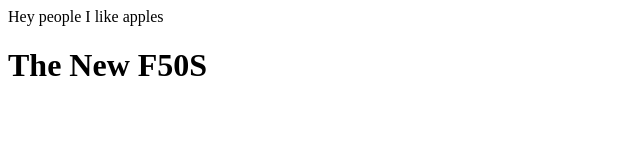
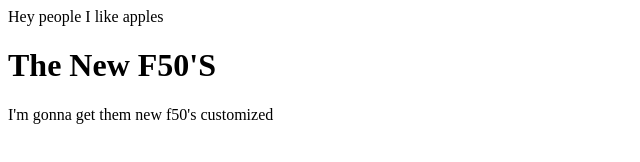
Before and after one commit to tibas97/tibas97.github.io, a plain HTML site: page index.html in a window 1280 px wide. Shown: the whole page, without its empty margins (0-640 px from the left). Drawn offline with Linux system fonts and the light colour scheme.

Commit message:
basic paragraph

```diff
--- a/index.html
+++ b/index.html
@@ -4,19 +4,11 @@ I like apples
 <html>
     <head>
         <title>The Soccer World</title>
-
     </head>
     <body>
-        <h1>The New F50S</h1>
-
-
-
-
-
-
+        <h1>The New F50'S</h1>
+        <p>
+        I'm gonna get them new f50's customized
+        </p>
     </body>
-
-
-
-
 </html>
```
